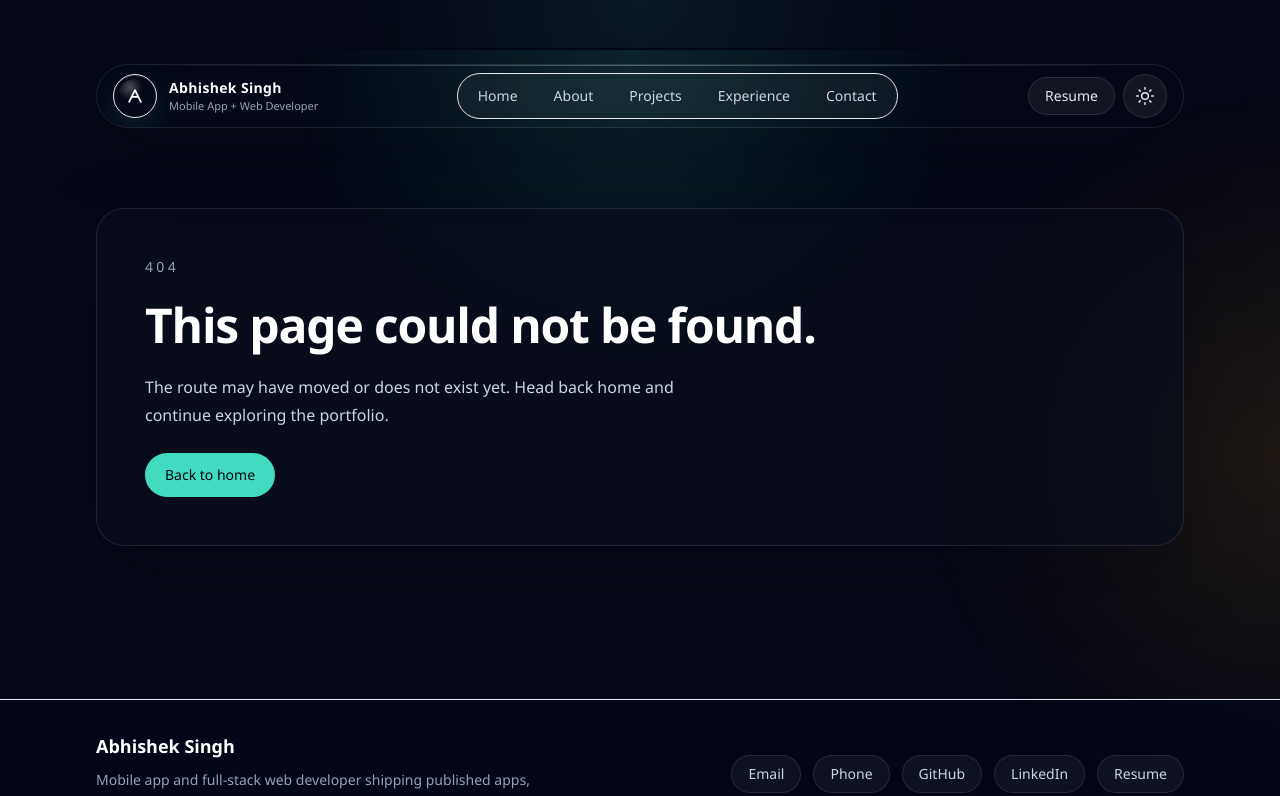
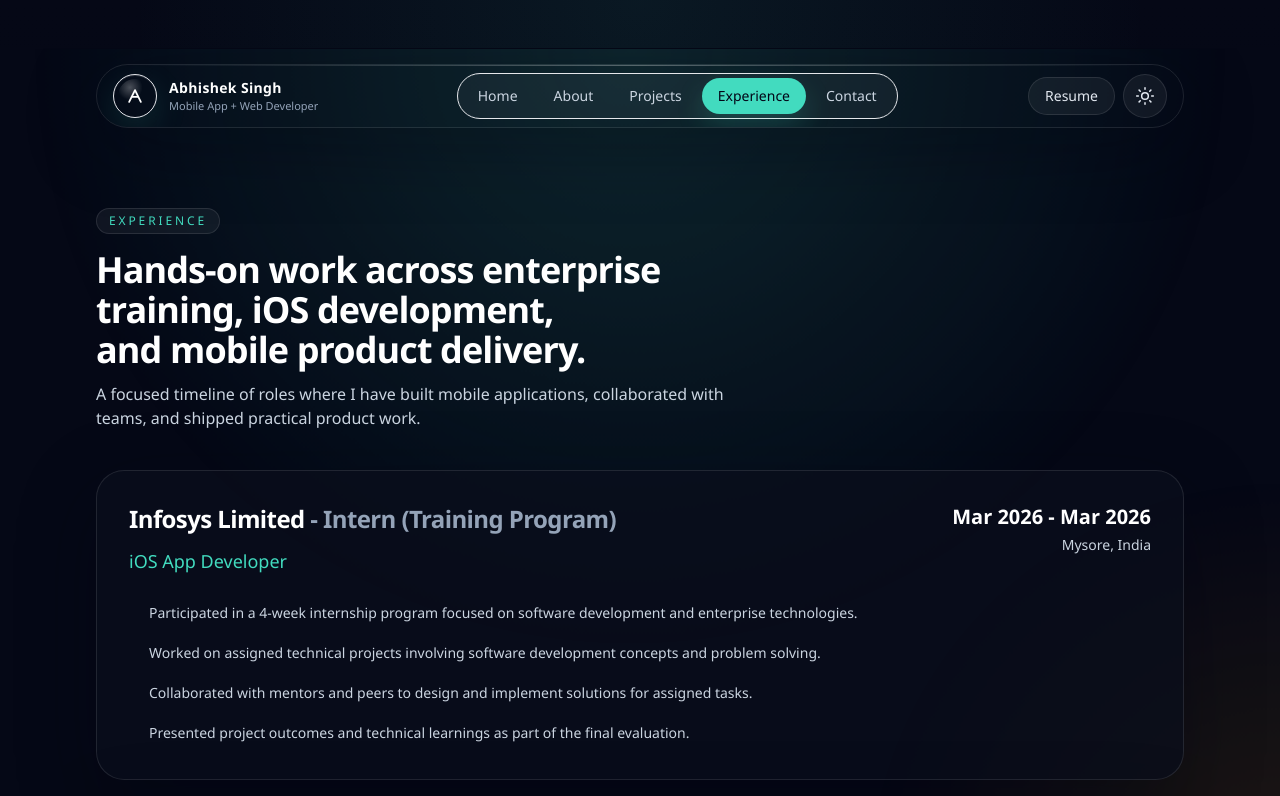
Before and after one commit to Abhishek-dev69/Personal-Portfolio, a Next.js app: page /experience in a window 1280 px wide. Before the commit this address had no page. Shown: the top 796 px of the page. Built offline with nearby package versions, Linux system fonts and the light colour scheme.

Commit message:
fix: align experience nav behavior

```diff
--- /dev/null
+++ b/app/experience/page.tsx
@@ -0,0 +1,25 @@
+import type { Metadata } from "next";
+import { Container } from "@/components/container";
+import { ExperienceList } from "@/components/experience-list";
+import { SectionHeading } from "@/components/section-heading";
+import { experience, siteConfig } from "@/data/site";
+
+export const metadata: Metadata = {
+  title: "Experience",
+  description: `Explore ${siteConfig.name}'s internships, mobile development experience, and product-focused engineering work.`,
+};
+
+export default function ExperiencePage() {
+  return (
+    <section className="section-space scroll-reveal">
+      <Container className="space-y-10">
+        <SectionHeading
+          eyebrow="Experience"
+          title="Hands-on work across enterprise training, iOS development, and mobile product delivery."
+          description="A focused timeline of roles where I have built mobile applications, collaborated with teams, and shipped practical product work."
+        />
+        <ExperienceList items={experience} />
+      </Container>
+    </section>
+  );
+}
--- a/components/site-header.tsx
+++ b/components/site-header.tsx
@@ -13,7 +13,7 @@ const homeScrollTargets = [
   { href: "/", id: "home" },
   { href: "/about", id: "about" },
   { href: "/projects", id: "projects" },
-  { href: "/#experience", id: "experience" },
+  { href: "/experience", id: "experience" },
   { href: "/contact", id: "contact" },
 ];
 
--- a/data/site.ts
+++ b/data/site.ts
@@ -18,7 +18,7 @@ export const navigation = [
   { href: "/", label: "Home" },
   { href: "/about", label: "About" },
   { href: "/projects", label: "Projects" },
-  { href: "/#experience", label: "Experience" },
+  { href: "/experience", label: "Experience" },
   { href: "/contact", label: "Contact" },
 ];
 
```
